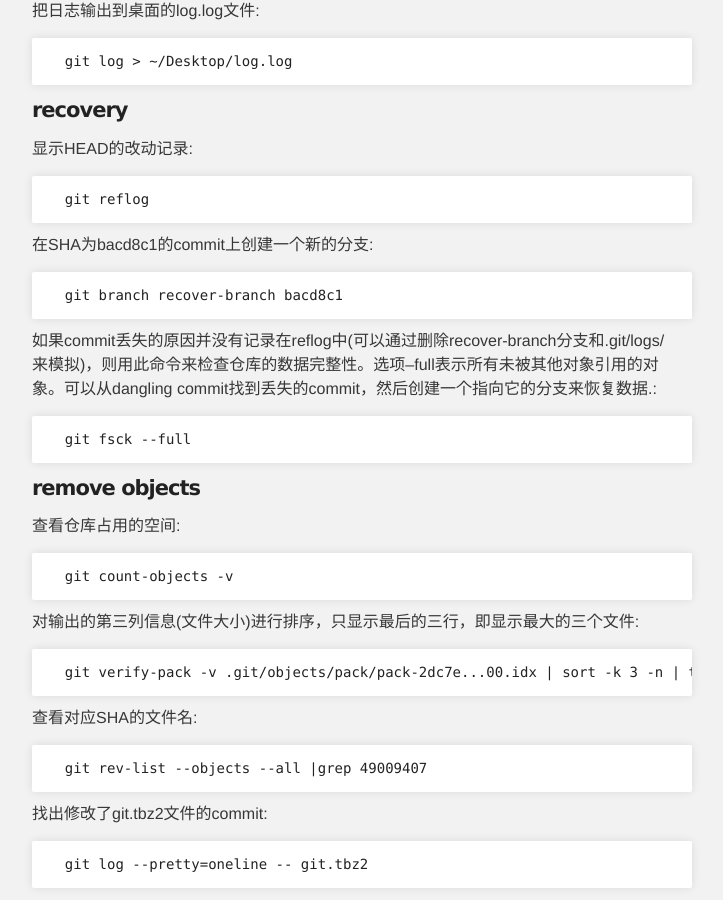
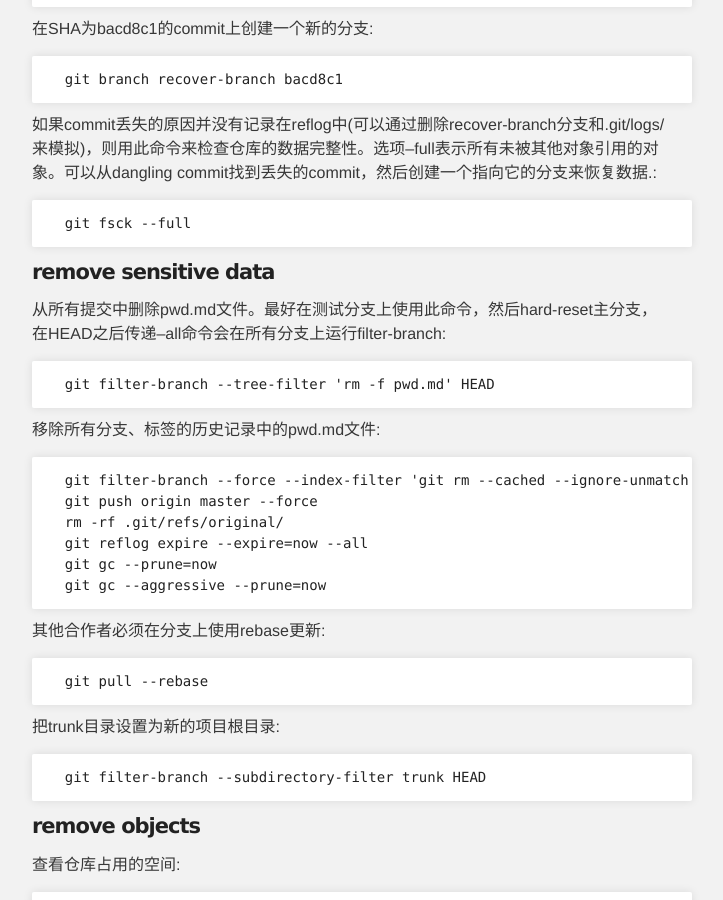
Before and after one commit to airixly/airixly.github.io, a Jekyll site: the page built from _posts/2013-12-06-Git命令.md, in a window 1280 px wide and 900 px high, scrolled down 6559 px. Shown: the whole window, without its empty margins (288-1011 px from the left). Built offline with Jekyll 4.4.1, drawn with Linux system fonts in a browser that asks for light colours; Markdown is read by kramdown in place of the engine named in the settings; comment, search, counter and statistics services are not loaded; some of the changed text lies outside the part shown.

Commit message:
git command add filter-branch

```diff
--- a/_posts/2013-12-06-Git命令.md
+++ b/_posts/2013-12-06-Git命令.md
@@ -140,15 +140,6 @@ add到staged但没有commit的文件与上次commit后的文件的差异:
 * squash: 同时应用此次变更和它之前的变更，并将提交说明归并。因此可以将多个提交合并为单一提交
  在edit过程中，可以使用git reset HEAD^撤销当前提交，进行拆分提交
 
-从所有提交中删除password.txt文件。最好在测试分支上使用此命令，然后hard-reset主分支，在HEAD之后传递--all命令会在所有分支上运行filter-branch:
-{% highlight text %}
-  git filter-branch --tree-filter 'rm -f password.txt' HEAD
-{% endhighlight %}
-
-把trunk目录设置为新的项目根目录:
-{% highlight text %}
-  git filter-branch --subdirectory-filter trunk HEAD
-{% endhighlight %}
 
 #### branch
 
@@ -332,6 +323,32 @@ bisect会在提交历史中进行二分查找来尽快确定引入错误的提
   git fsck --full
 {% endhighlight %}
 
+#### remove sensitive data
+
+从所有提交中删除pwd.md文件。最好在测试分支上使用此命令，然后hard-reset主分支，在HEAD之后传递--all命令会在所有分支上运行filter-branch:
+{% highlight text %}
+  git filter-branch --tree-filter 'rm -f pwd.md' HEAD
+{% endhighlight %}
+
+移除所有分支、标签的历史记录中的pwd.md文件:
+{% highlight text %}
+  git filter-branch --force --index-filter 'git rm --cached --ignore-unmatch pwd.md' --prune-empty --tag-name-filter cat -- --all
+  git push origin master --force
+  rm -rf .git/refs/original/
+  git reflog expire --expire=now --all
+  git gc --prune=now
+  git gc --aggressive --prune=now
+{% endhighlight %}
+其他合作者必须在分支上使用rebase更新:
+{% highlight text %}
+  git pull --rebase
+{% endhighlight %}
+
+把trunk目录设置为新的项目根目录:
+{% highlight text %}
+  git filter-branch --subdirectory-filter trunk HEAD
+{% endhighlight %}
+
 #### remove objects
 
 查看仓库占用的空间:
```
